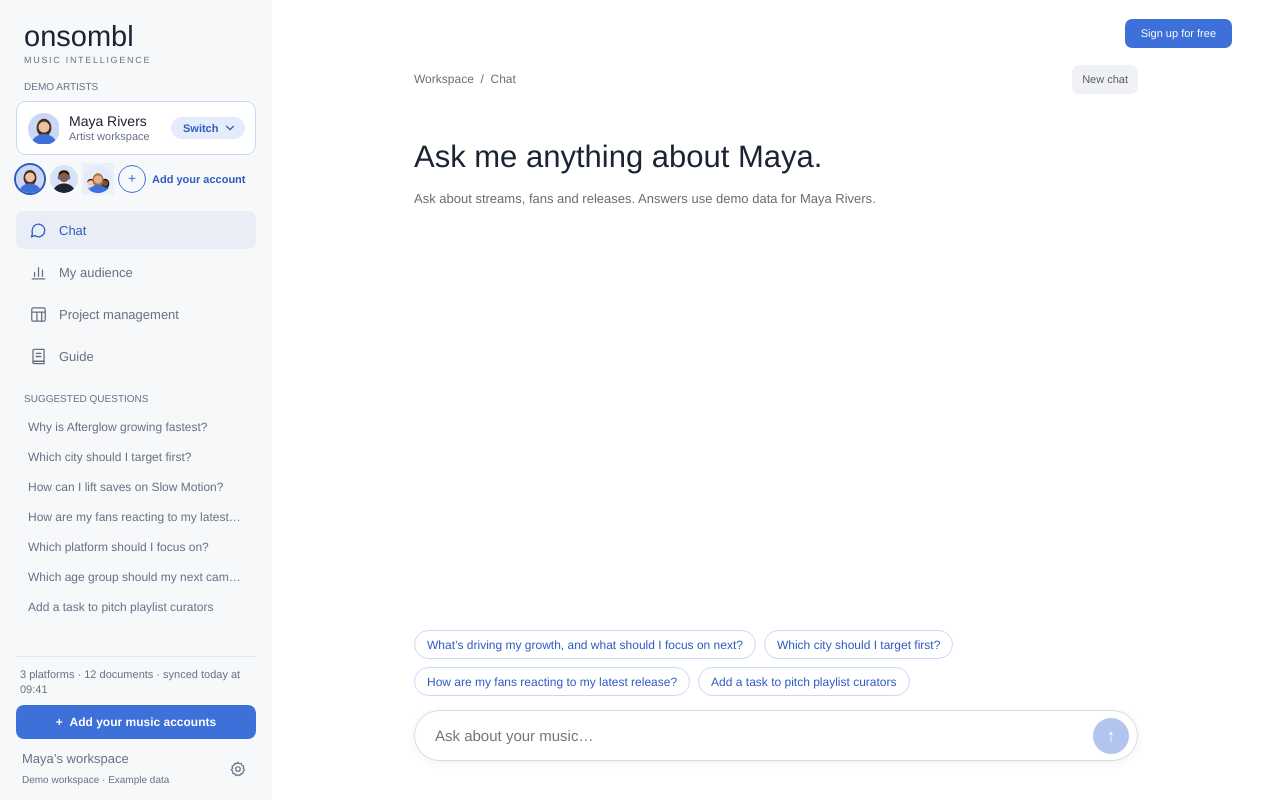
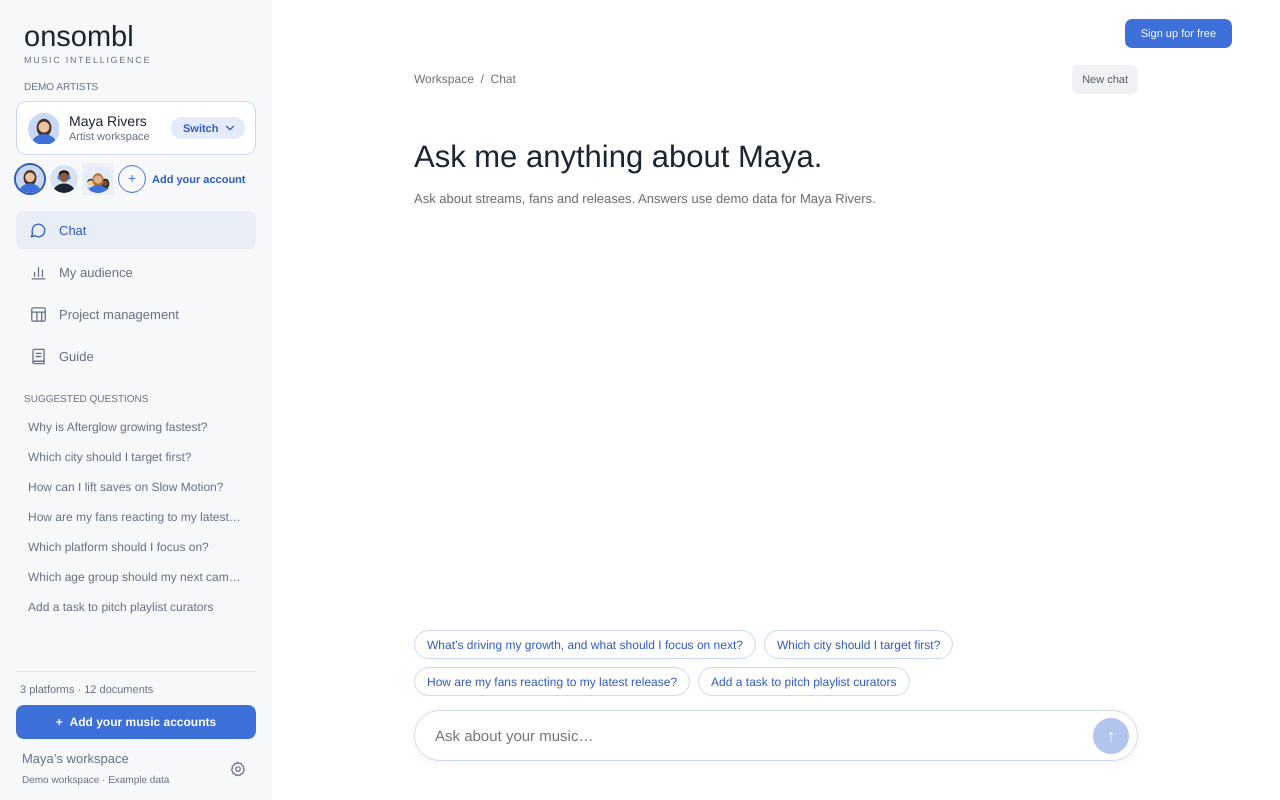
Before and after one commit to mcainshhamish/onsombl, a React (Vite) app: page / in a window 1280 px wide. Built offline with nearby package versions, Linux system fonts and the light colour scheme.

Commit message:
Remove the synced line from the sidebar
Co-Authored-By: Claude Sonnet 5.5 <noreply@anthropic.com>
Claude-Session: https://claude.ai/code/session_01XB1vNoZUdUU8HgtdYBt71W

```diff
--- a/src/App.tsx
+++ b/src/App.tsx
@@ -121,7 +121,6 @@ export default function App() {
         onSignup={() => setAccess(true)}
         platformCount={platformCount}
         documentCount={data?.overview.indexed_documents ?? '–'}
-        lastSynced={data?.overview.last_synced.replace(/^Synced /, '') ?? ''}
       />
       {navOpen && <div className="nav-backdrop" onClick={() => setNavOpen(false)} />}
       <main className="main">
--- a/src/components/Sidebar.tsx
+++ b/src/components/Sidebar.tsx
@@ -23,7 +23,6 @@ interface Props {
   suggestions: string[];
   platformCount: number;
   documentCount: string;
-  lastSynced: string;
 }
 
 const NAV: { id: View; label: string; Icon: typeof ConversationIcon }[] = [
@@ -33,7 +32,7 @@ const NAV: { id: View; label: string; Icon: typeof ConversationIcon }[] = [
   { id: 'guide', label: 'Guide', Icon: GuideIcon },
 ];
 
-export default function Sidebar({ open, onClose, view, onView, persona, onPersona, onAddAccounts, onSignup, onAsk, suggestions, platformCount, documentCount, lastSynced }: Props) {
+export default function Sidebar({ open, onClose, view, onView, persona, onPersona, onAddAccounts, onSignup, onAsk, suggestions, platformCount, documentCount }: Props) {
   const [menuOpen, setMenuOpen] = useState(false);
   const menuRef = useRef<HTMLDivElement>(null);
 
@@ -136,7 +135,7 @@ export default function Sidebar({ open, onClose, view, onView, persona, onPerson
 
       <div className="sb-foot">
         <div className="sb-know">
-          {platformCount} platforms · {documentCount} documents · synced {lastSynced}
+          {platformCount} platforms · {documentCount} documents
         </div>
         <button className="btn-solid sb-add" onClick={onAddAccounts}>
           +&nbsp;&nbsp;Add your music accounts
```
